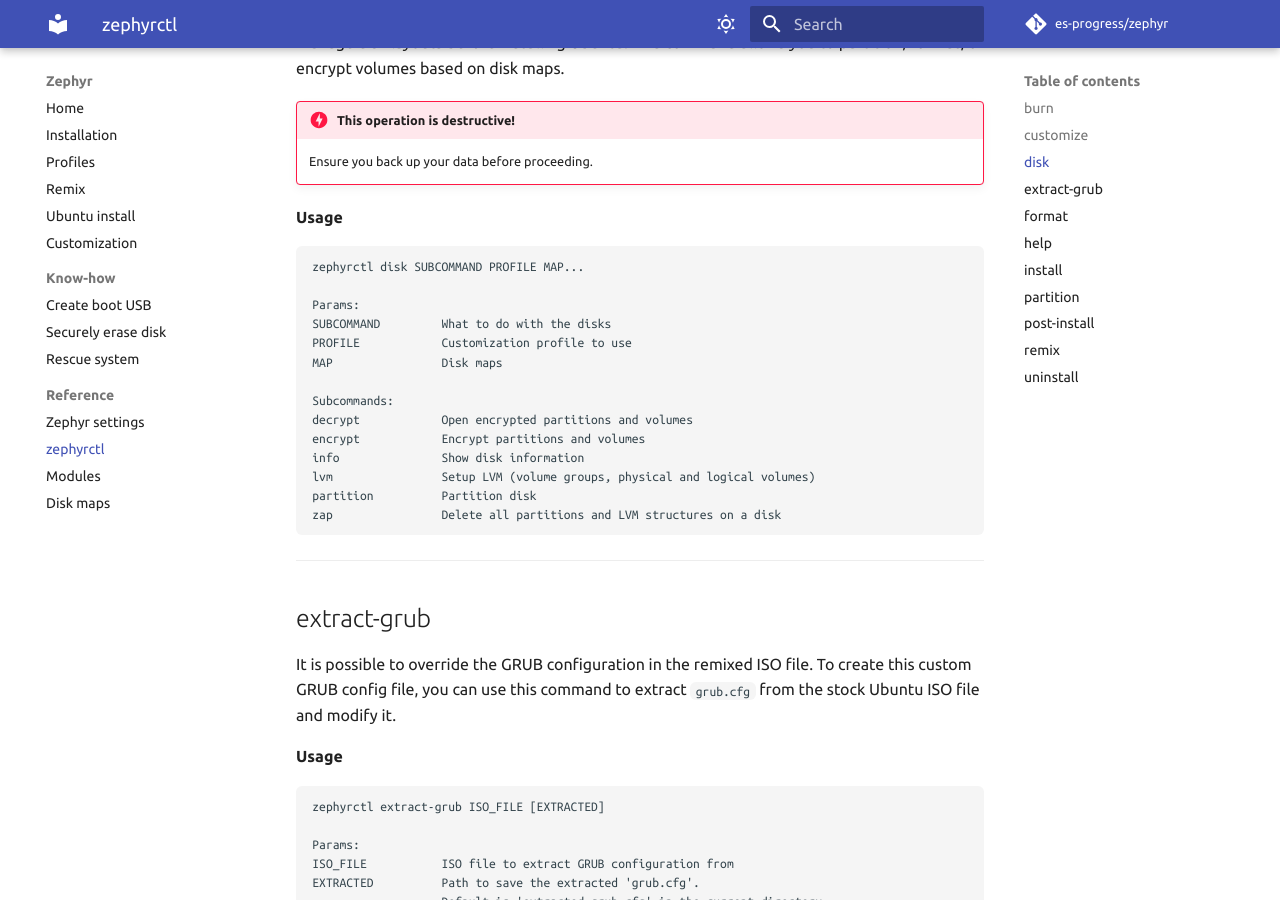
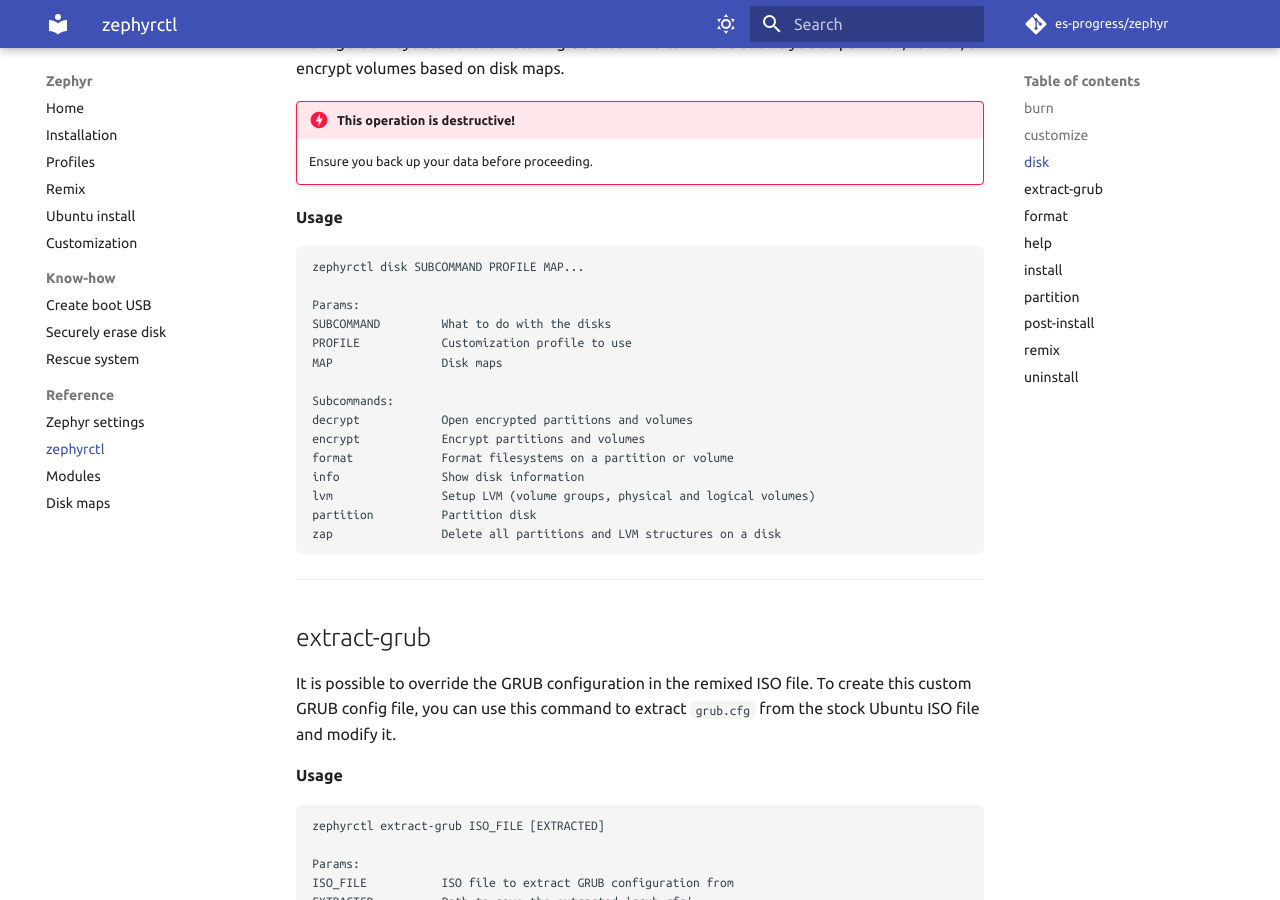
Before and after one commit to es-progress/zephyr, an MkDocs documentation site: the page built from docs/reference/zephyrctl.md, in a window 1280 px wide and 900 px high, scrolled down 1509 px. Built offline with MkDocs 1.6.1 and Material for MkDocs 9.7.7, drawn with Linux system fonts in a browser that asks for light colours; emoji names are drawn with the system emoji font; comment, search, counter and statistics services are not loaded.

Commit message:
zephyrctl/disk: add format subcommand

```diff
--- a/docs/reference/zephyrctl.md
+++ b/docs/reference/zephyrctl.md
@@ -87,6 +87,7 @@ MAP                Disk maps
 Subcommands:
 decrypt            Open encrypted partitions and volumes
 encrypt            Encrypt partitions and volumes
+format             Format filesystems on a partition or volume
 info               Show disk information
 lvm                Setup LVM (volume groups, physical and logical volumes)
 partition          Partition disk
```
Also changed, not shown: 3 other files.
